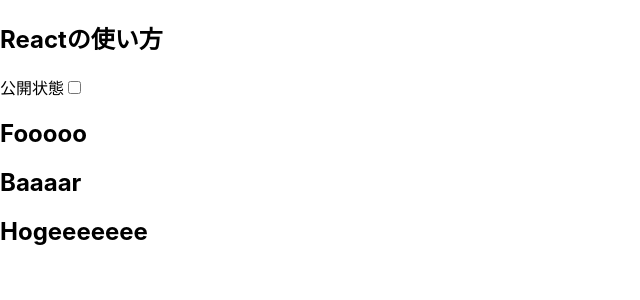
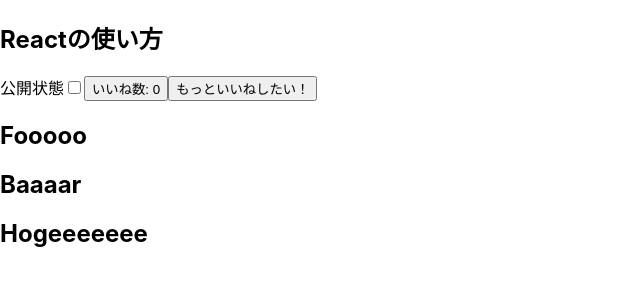
Before and after one commit to sekikazuya/practice, a React (Create React App) app: page / in a window 1280 px wide. Shown: the top 300 px of the page, without its empty margins (0-640 px from the left). Built offline with nearby package versions, Linux system fonts and the light colour scheme.

Commit message:
ライフサイクルをReact Hooksに置き換える

```diff
--- a/src/Article.jsx
+++ b/src/Article.jsx
@@ -1,5 +1,5 @@
 import React, {useState} from "react";
-// import LikeButton from "./LikeButton";
+import LikeButton from "./LikeButton";
 
 const Article = (props) => {
   const [isPublished, togglePublished] = useState(false)
@@ -9,7 +9,7 @@
       <h2>{props.title}</h2>
       <label htmlFor="check">公開状態</label>
       <input type="checkbox" checked={isPublished} id="check" onClick={() => togglePublished(!isPublished)} />
-      {/* <LikeButton count={props.count} /> */}
+      <LikeButton count={props.count} />
     </div>
   )
 };
--- a/src/LikeButton.jsx
+++ b/src/LikeButton.jsx
@@ -1,8 +1,28 @@
-import React from "react";
+import React, {useState, useEffect} from "react";
 
-const LikeButton = (props) => {
+const LikeButton = () => {
+  const [count, counter] = useState(0);
+  const [limit, release] = useState(true);
+
+  const countUp = () => {
+    counter(count + 1)
+  }
+
+  useEffect( () => {
+    document.getElementById("counter").addEventListener('click', countUp)
+    if (count >= 10) {
+        counter(0)
+    }
+    return () => {
+      document.getElementById("counter").removeEventListener('click', countUp)
+    }
+  }, [limit]);
+
   return(
-    <button id="counter">いいね数: {props.count}</button>
+    <>
+      <button id="counter">いいね数: {count}</button>
+      <button onClick={() => release(!limit)}>もっといいねしたい！</button>
+    </>
   )
 }
 
```
